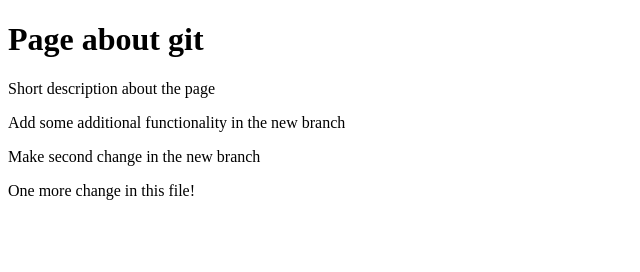
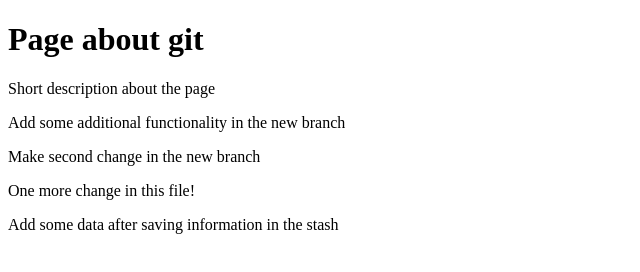
Before and after one commit to AlekseyKrupsky/testgit, a plain HTML site: page index.html in a window 1280 px wide. Shown: the whole page, without its empty margins (0-640 px from the left). Drawn offline with Linux system fonts and the light colour scheme.

Commit message:
Adding message about stash

```diff
--- a/index.html
+++ b/index.html
@@ -10,5 +10,6 @@
 <p>Add some additional functionality in the new branch</p>
 <p>Make second change in the new branch</p>
 <p>One more change in this file!</p>
+<p>Add some data after saving information in the stash</p>
 </body>
 </html>
```
